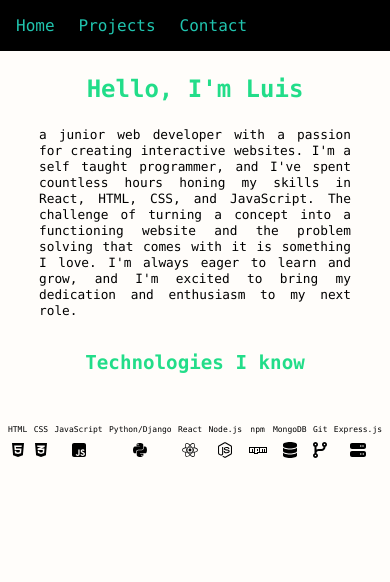
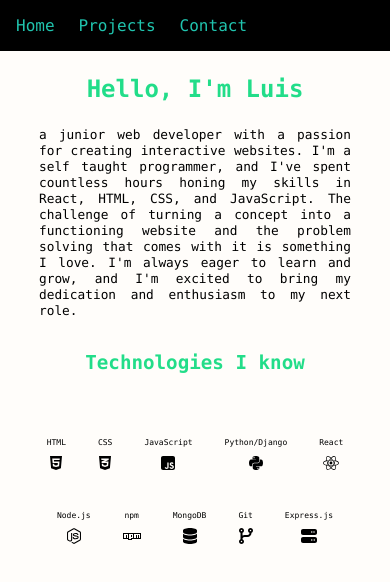
Before and after one commit to Lg026/myportfolio, a React (Create React App) app: page /#/ in a window 390 px wide. Shown: the top 582 px of the page. Built offline with nearby package versions, Linux system fonts and the light colour scheme.

Commit message:
updated container with flex wrap

```diff
--- a/src/styles/intro.module.css
+++ b/src/styles/intro.module.css
@@ -154,20 +154,10 @@
 
 @media (max-width: 615px) {
 
-    .techDiv {
-        font-size: 0.5rem;
-        padding: 0.5rem;
-    }
 
-    .icons {
-        font-size: 1rem;
-    }
-}
-
-@media (max-width: 460px) {
-
-    .techDiv {
-        padding: 0.2rem;
+    .container {
+        flex-wrap: wrap;
+        justify-content: center;
     }
 
 }
@@ -215,18 +205,6 @@
 
 }
 
-@media (max-width: 362px) {
-
-    .techDiv {
-        font-size: 0.5rem;
-        padding: 0.1rem;
-    }
-
-    .icons {
-        font-size: 0.7rem;
-    }
-
-}
 
 @media (max-width: 320px) {
     .title  {
```
